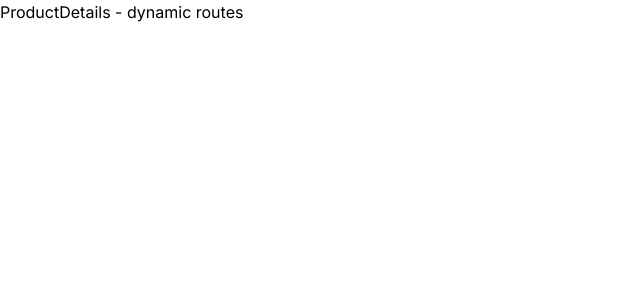
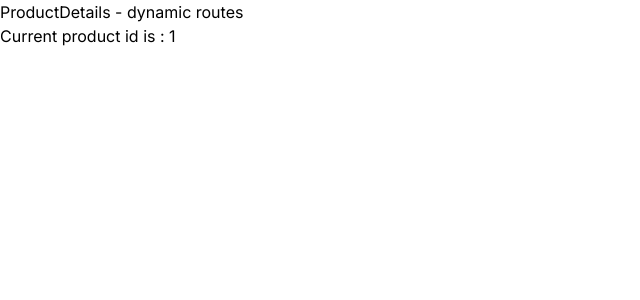
Before and after one commit to Sanjeevani15/Next14Tutorial, a Next.js app: page /products/1 in a window 1280 px wide. Shown: the top 300 px of the page, without its empty margins (0-640 px from the left). Built offline with nearby package versions, Linux system fonts and the light colour scheme.

Commit message:
fix: usage of params in the dynamic routes, also addition of typescript

```diff
--- a/src/app/products/[productId]/page.tsx
+++ b/src/app/products/[productId]/page.tsx
@@ -1,7 +1,16 @@
 import React from "react";
+type Params = {
+  productId: string;
+};
 
-const ProductDetails = () => {
-  return <div>ProductDetails - dynamic routes</div>;
+const ProductDetails = ({ params }: { params: Params }) => {
+  // for specifying type you can write  :  `{params }: { params: { productId: string;} }`
+  return (
+    <div>
+      <h1>ProductDetails - dynamic routes</h1>
+      <p>Current product id is : {params.productId}</p>
+    </div>
+  );
 };
 
 export default ProductDetails;
```
